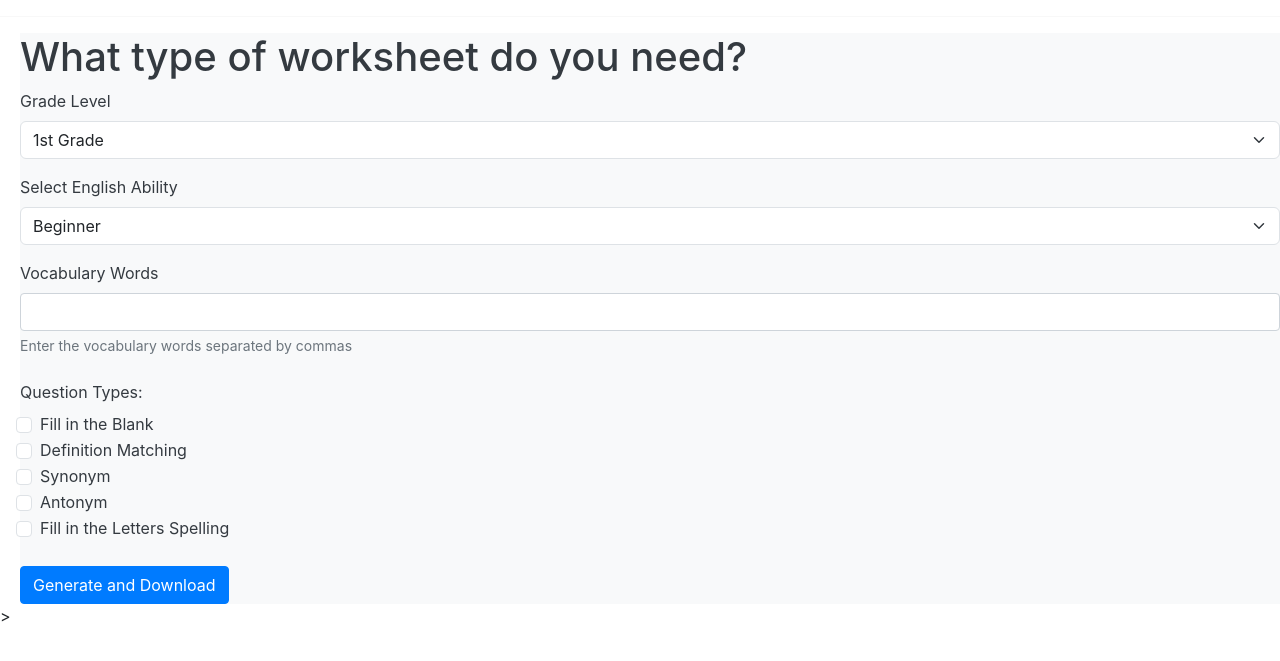
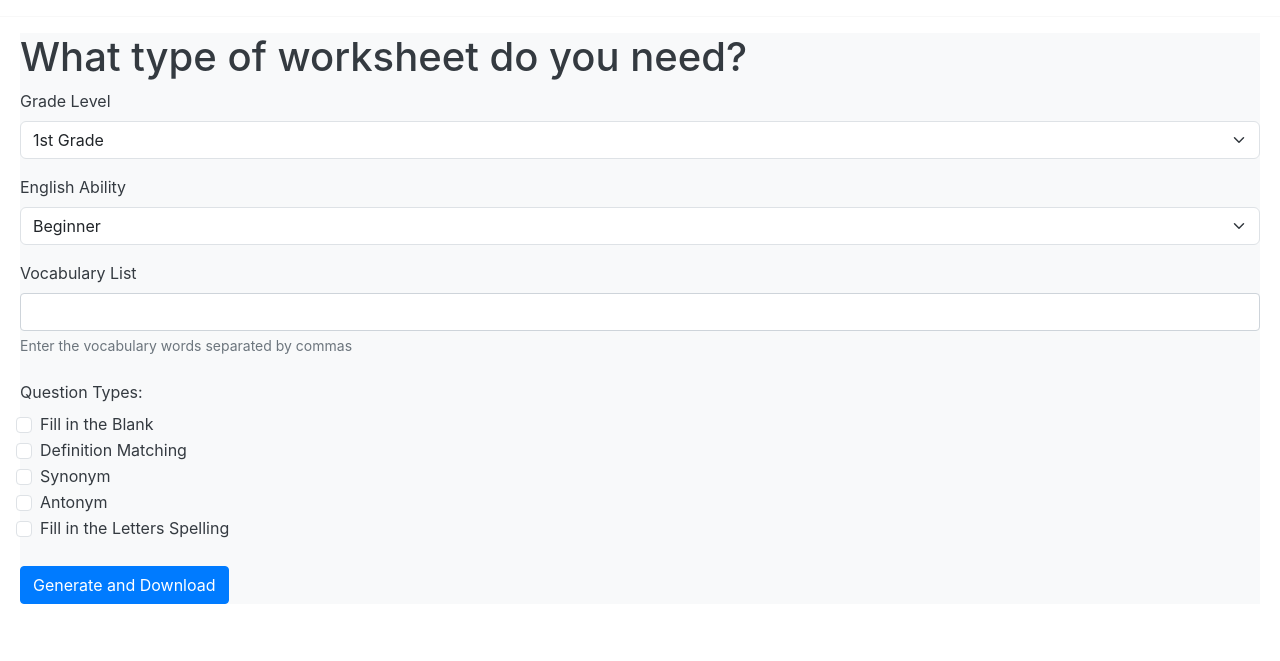
Before and after one commit to samantha-jarrah/Hackathon-Spring-2023, a Flask app: page /getform in a window 1280 px wide. Shown: the part 56-717 px from the top of the page. Run offline with Flask 3, Linux system fonts and the light colour scheme; some libraries are stand-ins or nearby versions.

Commit message:
Tweaked styling

```diff
--- a/app/forms.py
+++ b/app/forms.py
@@ -12,7 +12,7 @@ class AppForm(FlaskForm):
     fill_in_the_letters = BooleanField('Fill in the Letters Spelling')
     submit = SubmitField('Get WorkSheet')
     vocabulary_words = StringField(
-        'Vocabulary Words', validators=[DataRequired()])
+        'Vocabulary List', validators=[DataRequired()])
     grade_level = SelectField('Grade Level', choices=[
         ('1', '1st Grade'),
         ('2', '2nd Grade'),
@@ -21,7 +21,7 @@ class AppForm(FlaskForm):
         ('5', '5th Grade'),
         ('6', '6th Grade')
     ])
-    english_ability = SelectField('Select English Ability', choices=[(
+    english_ability = SelectField('English Ability', choices=[(
         '1', 'Beginner'), ('2', 'Intermediate'), ('3', 'Advanced')])
     remember_me = BooleanField('Remember Me')
 
--- a/app/templates/base.html
+++ b/app/templates/base.html
@@ -57,6 +57,6 @@
     <script src="https://code.jquery.com/jquery-3.2.1.slim.min.js" integrity="sha384-KJ3o2DKtIkvYIK3UENzmM7KCkRr/rE9/Qpg6aAZGJwFDMVNA/GpGFF93hXpG5KkN" crossorigin="anonymous"></script>
     <script src="https://cdn.jsdelivr.net/npm/popper.js@1.12.9/dist/umd/popper.min.js" integrity="sha384-ApNbgh9B+Y1QKtv3Rn7W3mgPxhU9K/ScQsAP7hUibX39j7fakFPskvXusvfa0b4Q" crossorigin="anonymous"></script>
     <script src="https://cdn.jsdelivr.net/npm/bootstrap@4.0.0/dist/js/bootstrap.min.js" integrity="sha384-JZR6Spejh4U02d8jOt6vLEHfe/JQGiRRSQQxSfFWpi1MquVdAyjUar5+76PVCmYl" crossorigin="anonymous"></script>
-    ></script>
+    </script>
   </body>
 </html>
--- a/app/templates/getform.html
+++ b/app/templates/getform.html
@@ -9,6 +9,7 @@
 <style>
   .page-content {
     margin-left: 20px;
+    margin-right: 20px;
   }
 </style>
 
@@ -32,7 +33,7 @@
     <!-- Vocabulary Words -->
     <div class="form-group">
       {{ form.vocabulary_words.label(class="form-label") }} {{
-      form.vocabulary_words(class="form-control") }}
+      form.vocabulary_words(class="form-control", required=True) }}
       <small class="form-text text-muted"
         >Enter the vocabulary words separated by commas</small
       >
```
